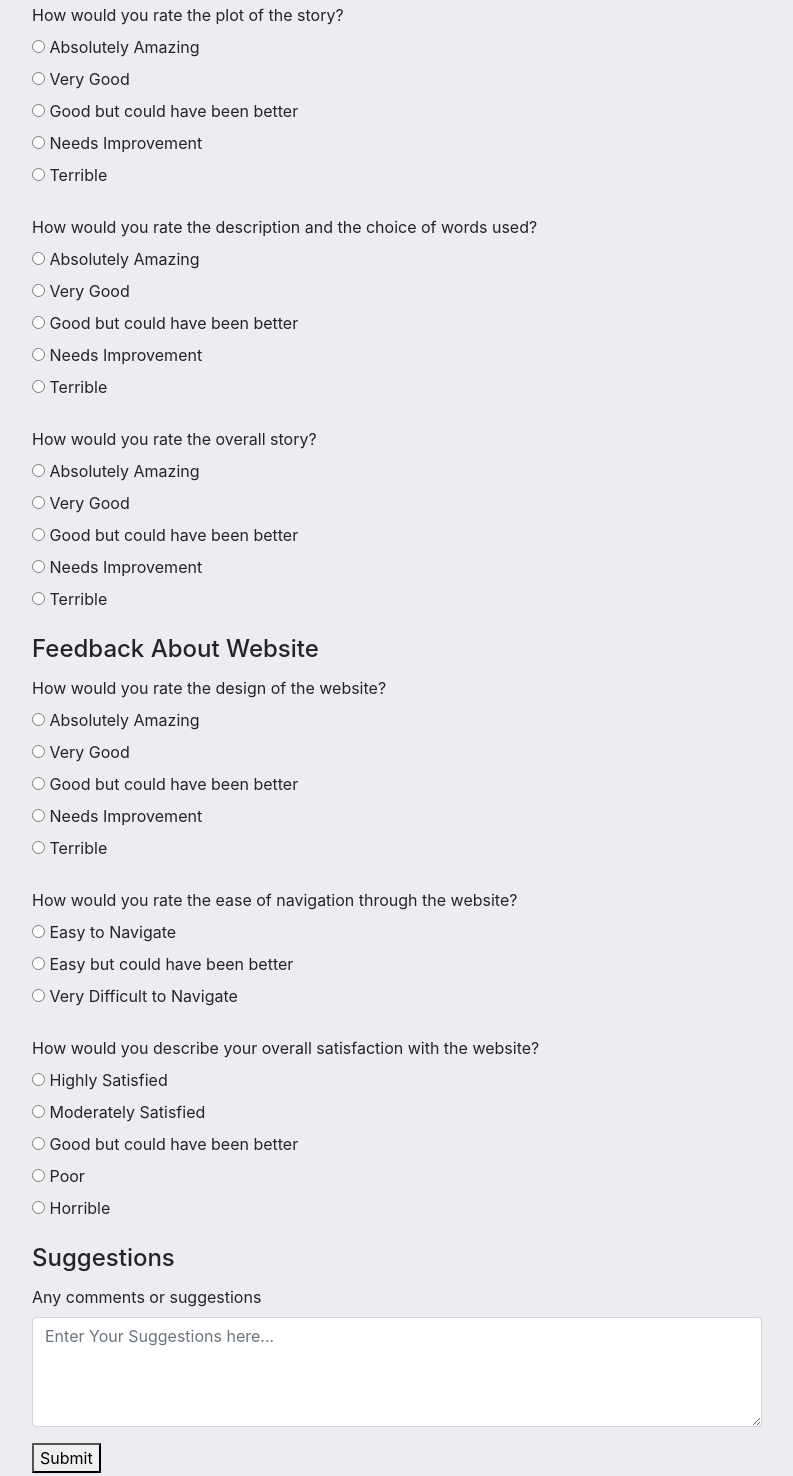
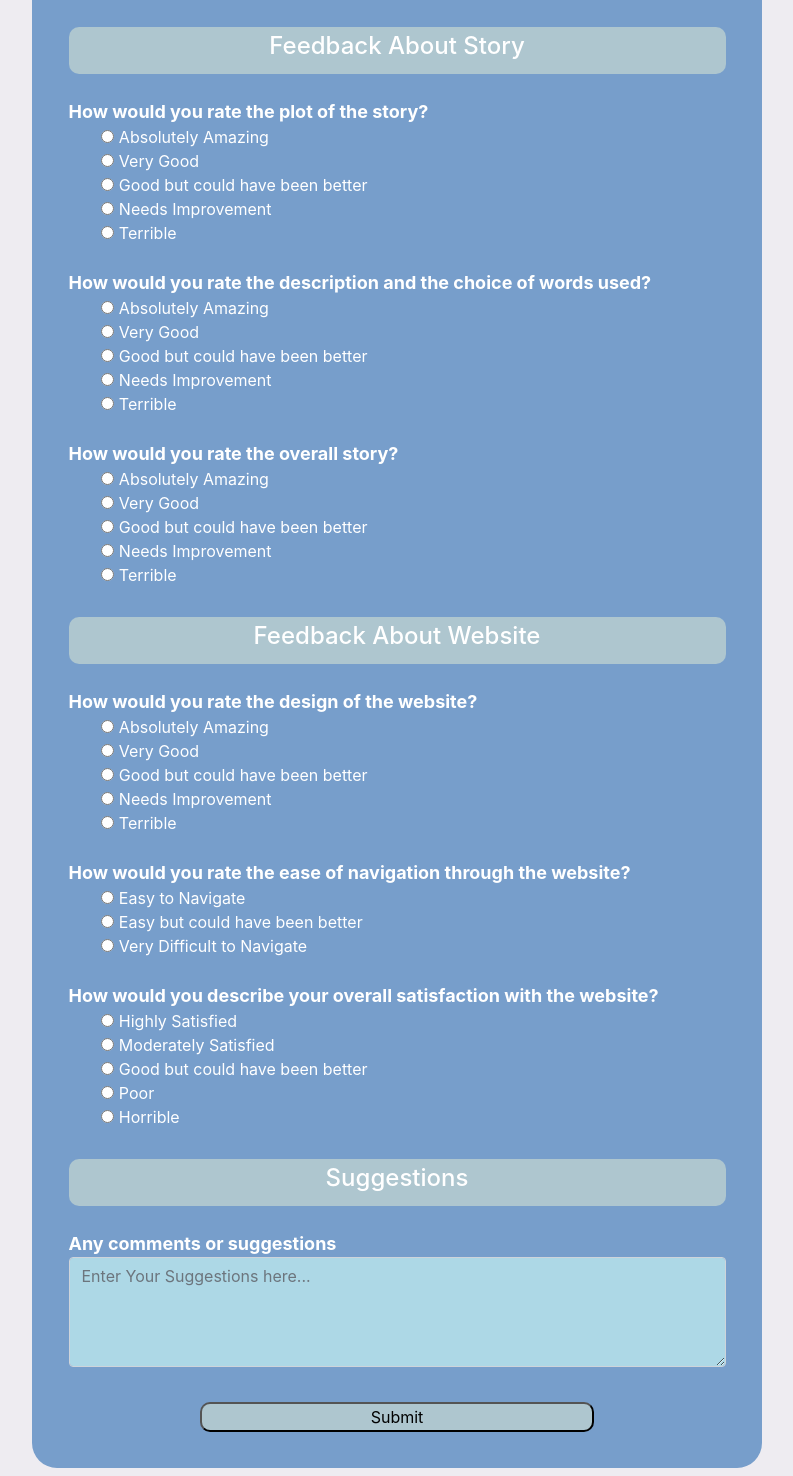
Before and after one commit to shubhamraj23/three-friends, a plain HTML site: page html/review.html in a window 1280 px wide. Shown: the part 338-1814 px from the top of the page, without its empty margins (243-1036 px from the left). Drawn offline with Linux system fonts and the light colour scheme.

Commit message:
Added files via upload
Modified the css file to style the review form

```diff
--- a/css/style.css
+++ b/css/style.css
@@ -5,15 +5,31 @@ body{
 
 img{
     display: block;
-    max-width: 100%;
     height: auto;
     margin-left: auto;
     margin-right: auto;
+    max-width: 100%;
+}
+
+input{
+    max-width: 100%;
+}
+
+form{
+    background-color: #779ECB;
+    border-radius: 25px;
+    margin-bottom: 5%;
+    padding-bottom: 5%;
+    padding-left: 5%;
+    padding-right: 5%;
+}
+
+label{
+    margin-bottom: 0px;
 }
 
 nav{
     background-color: #AEC6CF;
-    top: 0;
 }
 
 .active{
@@ -29,15 +45,39 @@ nav{
 }
 
 .footer-bullets{
+    list-style-position: outside;
     list-style-type: none;
-    list-style-position: outside;
     padding-left: 0px;
 }
 
 .footer-heading{
     font-weight: bold;
+    margin-top: 5px;
     text-align: left;
-    margin-top: 5px;
+}
+
+.form-control{
+    background-color: #ADD8E6;
+}
+
+.form-heading{
+    padding-top: 15px;
+    text-align: center;
+}
+
+.form-group{
+    padding-top: 20px;
+    margin-bottom: 0px;
+}
+
+.form-radio-button{
+    padding-left: 5%;
+}
+
+.form-text{
+    color: white;
+    font-size: large;
+    font-weight: bold;
 }
 
 .nav-link{
@@ -48,15 +88,56 @@ nav{
     color: #779ECB;
 }
 
+.radio-text{
+    color: white;
+}
+
+.section{
+    background-color: #AEC6CF;
+    border-radius: 10px;
+    color: white;
+    margin-top: 30px;
+    padding-top: 5px;
+    padding-bottom: 5px;
+    text-align: center;
+}
+
+.submit-button{
+    background-color: #AEC6CF;
+    border-radius: 10px;
+    cursor: pointer;
+    display: block;
+    margin-top: 15px;
+    width: 60%;
+    text-align: center;
+    margin-left: auto;
+    margin-right: auto;
+}
+
 .subtitle-text{
     font-weight: normal;
+    margin-bottom: 16px;
     text-align: center;
-    margin-bottom: 16px;
 }
 
 .title-text{
+    margin-bottom: 0px;
+    margin-top: 5px;
     text-align: center;
-    margin-bottom: 0px;
+}
+
+#active-link:hover{
+    color: white;
+}
+
+#button{
+    display: block;
+    align-items: center;
+}
+
+#form-subtitle{
+    font-style: italic;
+    margin-bottom: 20px;
     margin-top: 5px;
 }
 
@@ -66,19 +147,15 @@ nav{
     text-justify: inter-word;
 }
 
-#active-link:hover{
-    color: white;
-}
-
 #other-heading{
+    margin-top: 0px;
     text-align: center;
-    margin-top: 0px;
 }
 
 #other-text{
+    font-weight: normal;
+    margin-top: 0px;
     text-align: center;
-    margin-top: 0px;
-    font-weight: normal;
 }
 
 #top-text{
```
